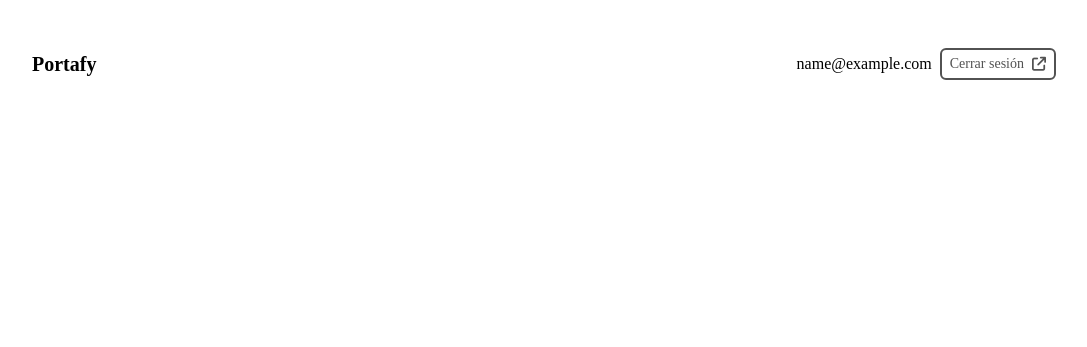
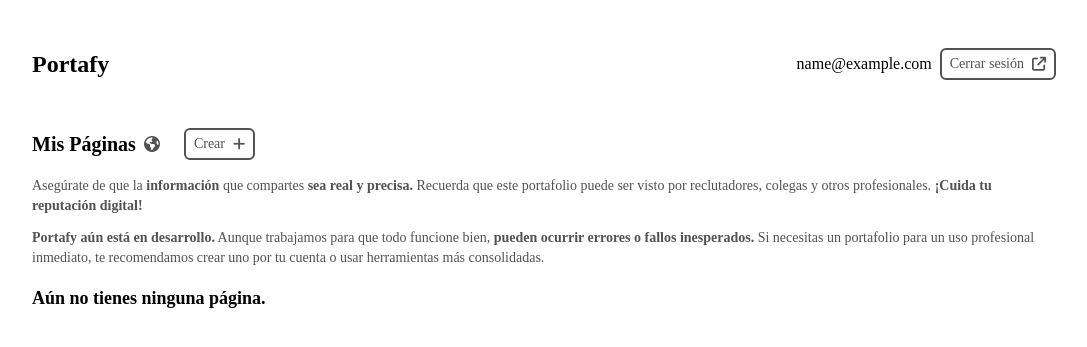
Before and after one commit to LUISEDOCCOR/Portafy, a Flask app: page /home in a window 1280 px wide. Shown: the top 347 px of the page, without its empty margins (96-1183 px from the left). Run offline with Flask 3, Linux system fonts and the light colour scheme; the visitor is signed in with stand-in values (Sample User, id 1); some libraries are stand-ins or nearby versions; some web fonts are replaced.

Commit message:
feat: create home-page

```diff
--- a/controllers/auth_controller.py
+++ b/controllers/auth_controller.py
@@ -23,7 +23,7 @@
                 else:
                     new_user_id = UserModel.create(email, password)
                     session["user_email"] = email
-                    session["user_id"] = new_user_id
+                    session["user_id"] = str(new_user_id)
                     return redirect(url_for("dashboard.home_page"))
             except:
                 flash("Hubo un error de nuestra parte; intenta más tarde.")
--- a/controllers/dashboard_controller.py
+++ b/controllers/dashboard_controller.py
@@ -5,7 +5,8 @@
     def global_variables (cls):
         return {
             "user_email": session["user_email"],
-            "user_id": session["user_id"]
+            "user_id": session["user_id"],
+            "pages": []
         }
 
     @classmethod
--- a/static/css/output.css
+++ b/static/css/output.css
@@ -563,6 +563,10 @@
   margin-right: auto;
 }
 
+.mb-12 {
+  margin-bottom: 3rem;
+}
+
 .mt-12 {
   margin-top: 3rem;
 }
@@ -615,6 +619,10 @@
   gap: 0.5rem;
 }
 
+.gap-6 {
+  gap: 1.5rem;
+}
+
 .space-y-4 > :not([hidden]) ~ :not([hidden]) {
   --tw-space-y-reverse: 0;
   margin-top: calc(1rem * calc(1 - var(--tw-space-y-reverse)));
@@ -631,6 +639,12 @@
   --tw-space-y-reverse: 0;
   margin-top: calc(2rem * calc(1 - var(--tw-space-y-reverse)));
   margin-bottom: calc(2rem * var(--tw-space-y-reverse));
+}
+
+.space-y-3 > :not([hidden]) ~ :not([hidden]) {
+  --tw-space-y-reverse: 0;
+  margin-top: calc(0.75rem * calc(1 - var(--tw-space-y-reverse)));
+  margin-bottom: calc(0.75rem * var(--tw-space-y-reverse));
 }
 
 .rounded-md {
@@ -679,6 +693,11 @@
   line-height: 1;
 }
 
+.text-lg {
+  font-size: 1.125rem;
+  line-height: 1.75rem;
+}
+
 .text-sm {
   font-size: 0.875rem;
   line-height: 1.25rem;
@@ -689,8 +708,17 @@
   line-height: 1.75rem;
 }
 
+.text-base {
+  font-size: 1rem;
+  line-height: 1.5rem;
+}
+
 .font-semibold {
   font-weight: 600;
+}
+
+.font-bold {
+  font-weight: 700;
 }
 
 .leading-snug {
--- a/templates/layouts/dashboard_layout.html
+++ b/templates/layouts/dashboard_layout.html
@@ -1,14 +1,16 @@
 {% from "macros/link_macro.html" import render_link  %}
 {% extends "layouts/main_layout.html" %} {% block children %}
 <div class="max-w-5xl mx-auto mt-12">
-    <header>
+    <header class="mb-12">
         <nav class="flex justify-between items-center">
-            <a href="{{ url_for('pages.home_page') }}" class="text-xl font-semibold">Portafy</a>
-            <ul class="text-md flex gap-2 items-center">
+            <a href="{{ url_for('pages.home_page') }}" class="text-2xl font-bold">Portafy</a>
+            <ul class="flex gap-2 items-center">
                 <li><a href="">{{ user_email }}</a></li>
                 <li>{{ render_link(url_for("auth.logout"), "Cerrar sesión") }}</li>
             </ul>
         </nav>
     </header>
+    {% block content %}
+    {% endblock %}
 </div>
 {% endblock %}
--- a/templates/pages/dashboard/index.html
+++ b/templates/pages/dashboard/index.html
@@ -1 +1,36 @@
-{% extends "layouts/dashboard_layout.html" %}
+{% from "macros/link_macro.html" import render_link %}
+{% extends "layouts/dashboard_layout.html" %} {% block content %}
+<main class="space-y-4">
+    <section class="flex items-center gap-6">
+        <div class="flex items-center gap-2">
+            <h2 class="text-xl font-semibold">Mis Páginas</h2>
+            <i class="fa-solid fa-earth-americas text-neutral-600"></i>
+        </div>
+        {{ render_link("", "Crear", "fa-solid fa-plus") }}
+    </section>
+    <section class="text-sm font-mono text-neutral-600 space-y-3">
+        <p>
+            Asegúrate de que la <b>información</b> que compartes <b>sea real y precisa.</b>
+            Recuerda que este portafolio puede ser visto por reclutadores,
+            colegas y otros profesionales. <b>¡Cuida tu reputación digital!</b>
+        </p>
+        <p>
+            <b>Portafy aún está en desarrollo.</b>
+            Aunque trabajamos para que todo funcione bien, <b>pueden ocurrir errores o fallos inesperados.</b>
+            Si necesitas un portafolio para un uso profesional inmediato, te recomendamos crear uno por tu cuenta o
+            usar herramientas más consolidadas.
+        </p>
+    </section>
+    <section>
+        {% if pages|length > 0 %}
+            <ul>
+                {% for page in pages %}
+                <li></li>
+                {% endfor %}
+            </ul>
+        {% else %}
+            <span role="alert" class="text-lg font-semibold">Aún no tienes ninguna página.</span>
+        {% endif %}
+    </section>
+</main>
+{% endblock %}
--- a/templates/pages/index.html
+++ b/templates/pages/index.html
@@ -4,7 +4,7 @@
     <section class="w-full lg:w-1/2 space-y-8">
         <div class="space-y-6">
             <h1 class="text-5xl font-semibold leading-sung">Crea tu portafolio de forma simple y rápida.</h1>
-            <p class="text-md font-mono leading-snug">
+            <p class="text-base font-mono leading-snug">
                 Con Portafy, diseña un <b>portafolio minimalista</b> que destaca tu trabajo como programador.
                 Solo necesitas registrarte para empezar, <b>sin complicaciones ni distracciones.</b>
             </p>
```
Also changed, not shown: 1 other file.
